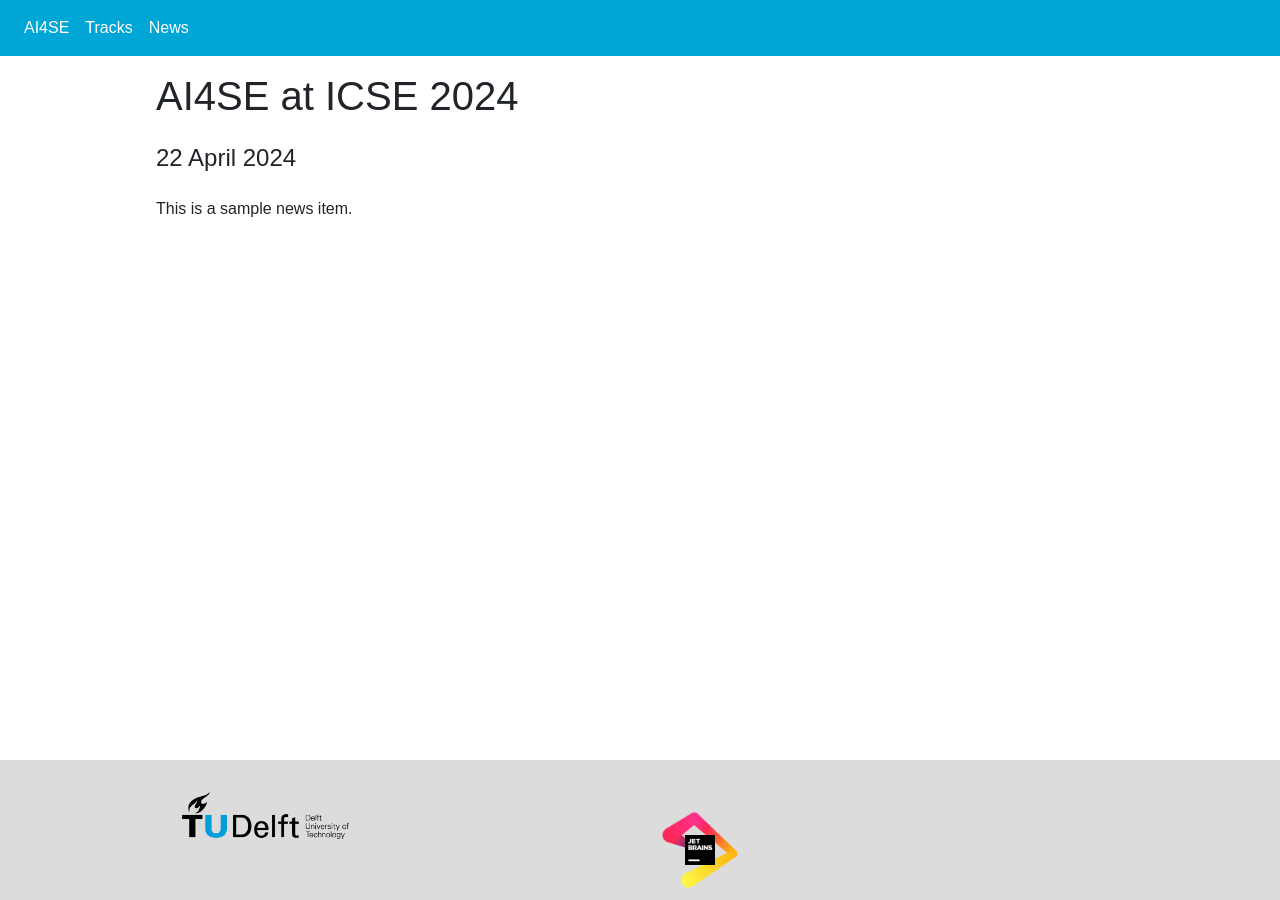
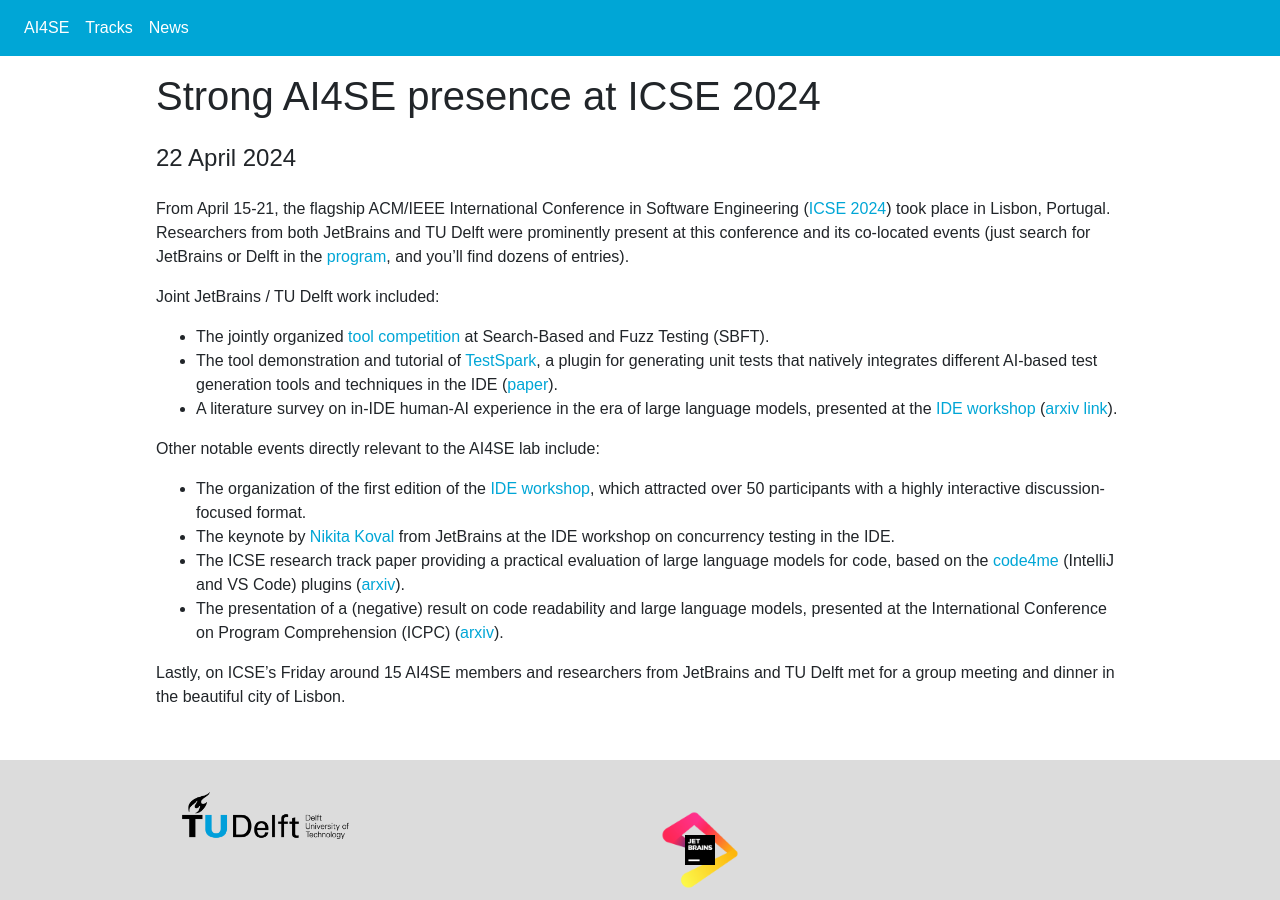
Before and after one commit to SERG-Delft/ai4se-website, a Jekyll site: the page built from _news/2022-04-22-ai4se-at-icse-24.md, in a window 1280 px wide. Built offline with Jekyll 4.4.1, drawn with Linux system fonts in a browser that asks for light colours; nearby versions of some CDN libraries.

Commit message:
Provide details on ICSE news event

```diff
--- a/_news/2022-04-22-ai4se-at-icse-24.md
+++ b/_news/2022-04-22-ai4se-at-icse-24.md
@@ -1,7 +1,37 @@
 ---
 layout: news-item
 date: 2024-04-22
-title: "AI4SE at ICSE 2024"
+title: "Strong AI4SE presence at ICSE 2024"
+tracks: [1,2,3]
 ---
 
-This is a sample news item.
+From April 15-21, the flagship ACM/IEEE International Conference in Software Engineering ([ICSE 2024][ICSE]) took place in Lisbon, Portugal.
+Researchers from both JetBrains and TU Delft were prominently present at this conference and its co-located events (just search for JetBrains or Delft in the [program], and you'll find dozens of entries).
+
+Joint JetBrains / TU Delft work included:
+
+- The jointly organized [tool competition][sbft] at Search-Based and Fuzz Testing (SBFT).
+- The tool demonstration and tutorial of [TestSpark], a plugin for generating unit tests that natively integrates different AI-based test generation tools and techniques in the IDE ([paper][testspark-paper]).
+- A literature survey on in-IDE human-AI experience in the era of large language models, presented at the [IDE workshop][ide-workshop] ([arxiv link][arxiv-in-ide]).
+
+Other notable events directly relevant to the AI4SE lab include:
+
+- The organization of the first edition of the [IDE workshop][ide-workshop], which attracted over 50 participants with a highly interactive discussion-focused format.
+- The keynote by [Nikita Koval] from JetBrains at the IDE workshop on concurrency testing in the IDE.
+- The ICSE research track paper providing a practical evaluation of large language models for code, based on the [code4me] (IntelliJ and VS Code) plugins ([arxiv][arxiv-code4me]).
+- The presentation of a (negative) result on code readability and large language models, presented at the International Conference on Program Comprehension (ICPC) ([arxiv][arxiv-icpc]).
+
+Lastly, on ICSE's Friday around 15 AI4SE members and researchers from JetBrains and TU Delft met for a group meeting and dinner in the beautiful city of Lisbon.
+
+
+[icse]: https://conf.researchr.org/home/icse-2024
+[program]: https://conf.researchr.org/program/icse-2024/program-icse-2024/
+[sbft]: https://sbft24.github.io/tools/
+[testspark]: https://plugins.jetbrains.com/plugin/21024-testspark
+[testspark-paper]: https://research.tudelft.nl/en/publications/testspark-intellij-ideas-ultimate-test-generation-companion
+[arxiv-in-ide]: https://arxiv.org/abs/2401.10739
+[ide-workshop]: https://ide-workshop.github.io/
+[nikita koval]: https://nikitakoval.org/
+[arxiv-code4me]: https://arxiv.org/abs/2402.16197
+[code4me]: https://code4me.me/
+[arxiv-icpc]: https://arxiv.org/abs/2401.14936
```
